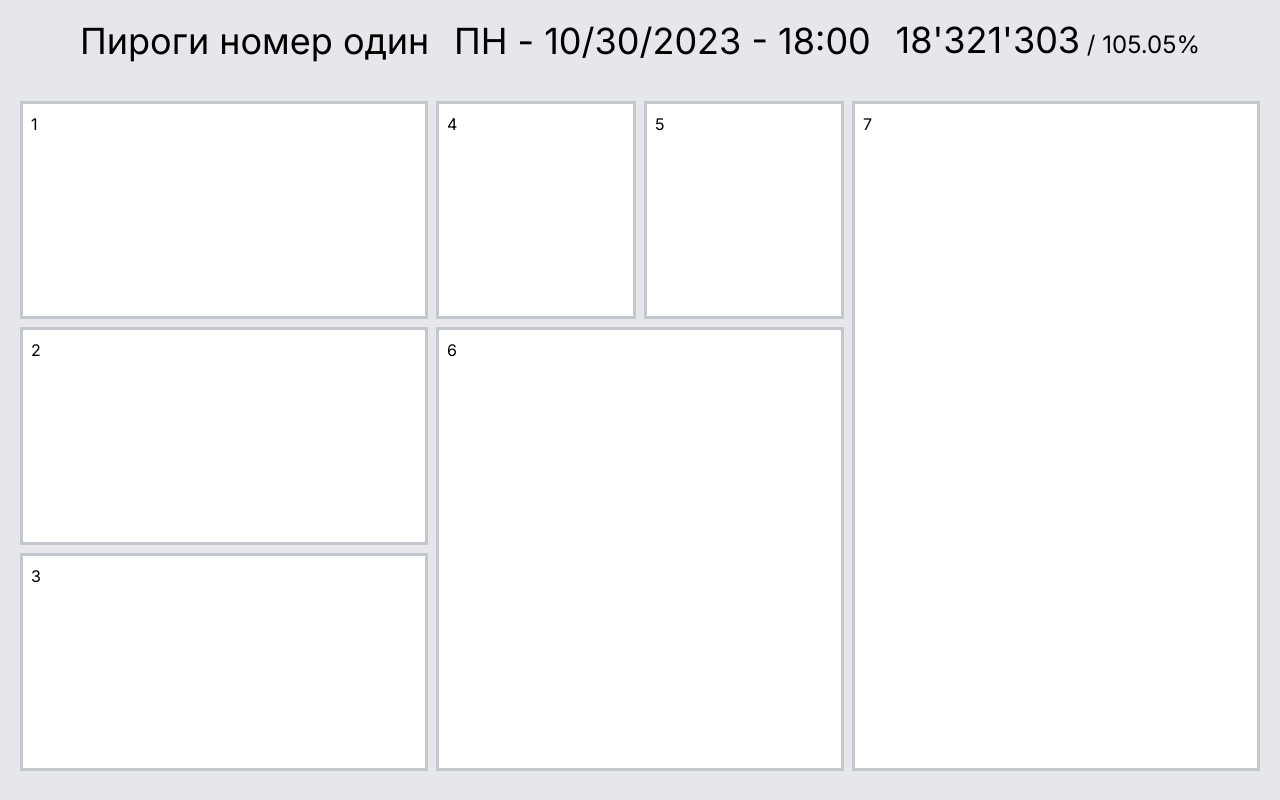
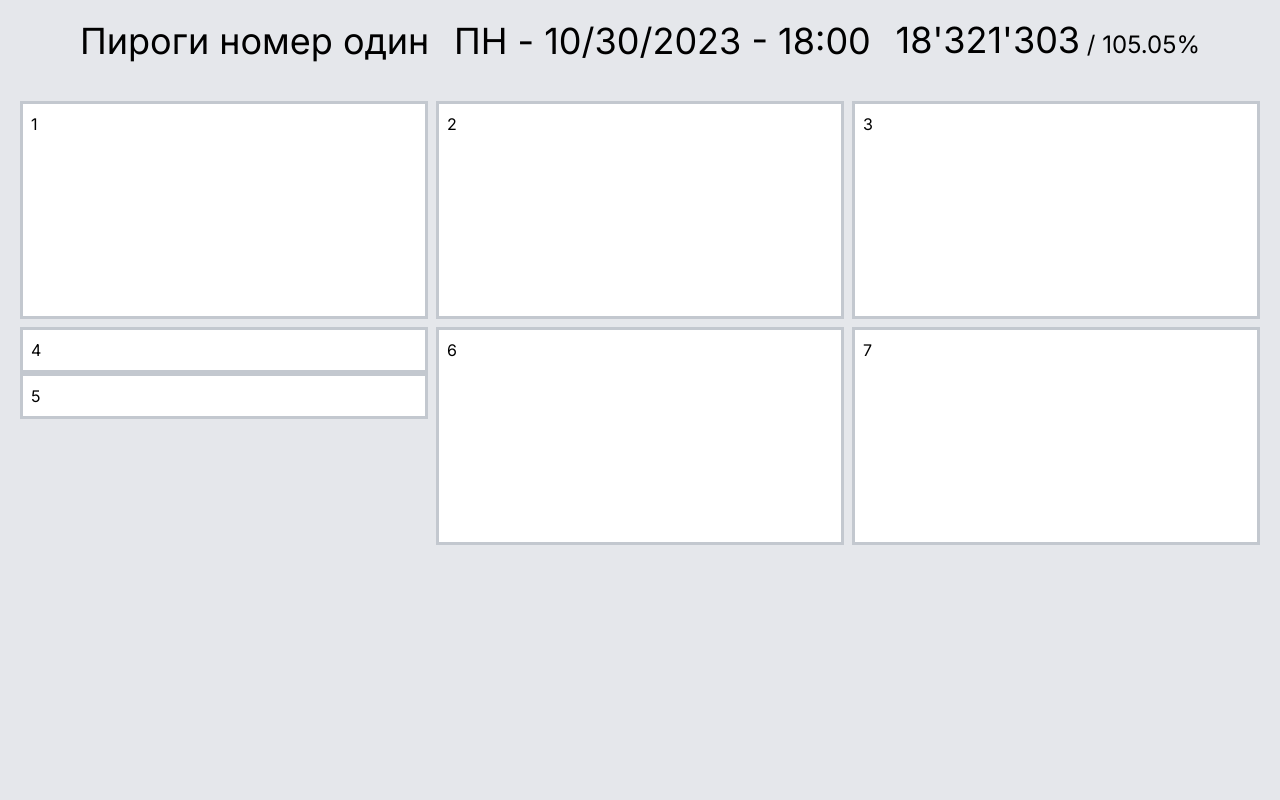
Before and after one commit to ZNP8b/rest-dashboard, a Next.js app: page / in a window 1280 px wide. Built offline with nearby package versions, Linux system fonts and the light colour scheme.

Commit message:
Очистить css

```diff
--- a/app/globals.css
+++ b/app/globals.css
@@ -6,27 +6,3 @@
 .cardItem {
   @apply bg-white p-2 border-gray-400/60 border-[3px]
 }
-
-.cardItem-1 {
-
-}
-
-.cardItem-2 {
-  @apply col-start-1 row-start-2
-}
-
-.cardItem-3 {
-  @apply col-start-1 row-start-3
-}
-
-.cardItem-4 {
-  @apply col-start-2 row-start-1 flex gap-2
-}
-
-.cardItem-5 {
-  @apply row-span-2 col-start-2 row-start-2
-}
-
-.cardItem-6 {
-  @apply row-span-3 col-start-3 row-start-1
-}
```
